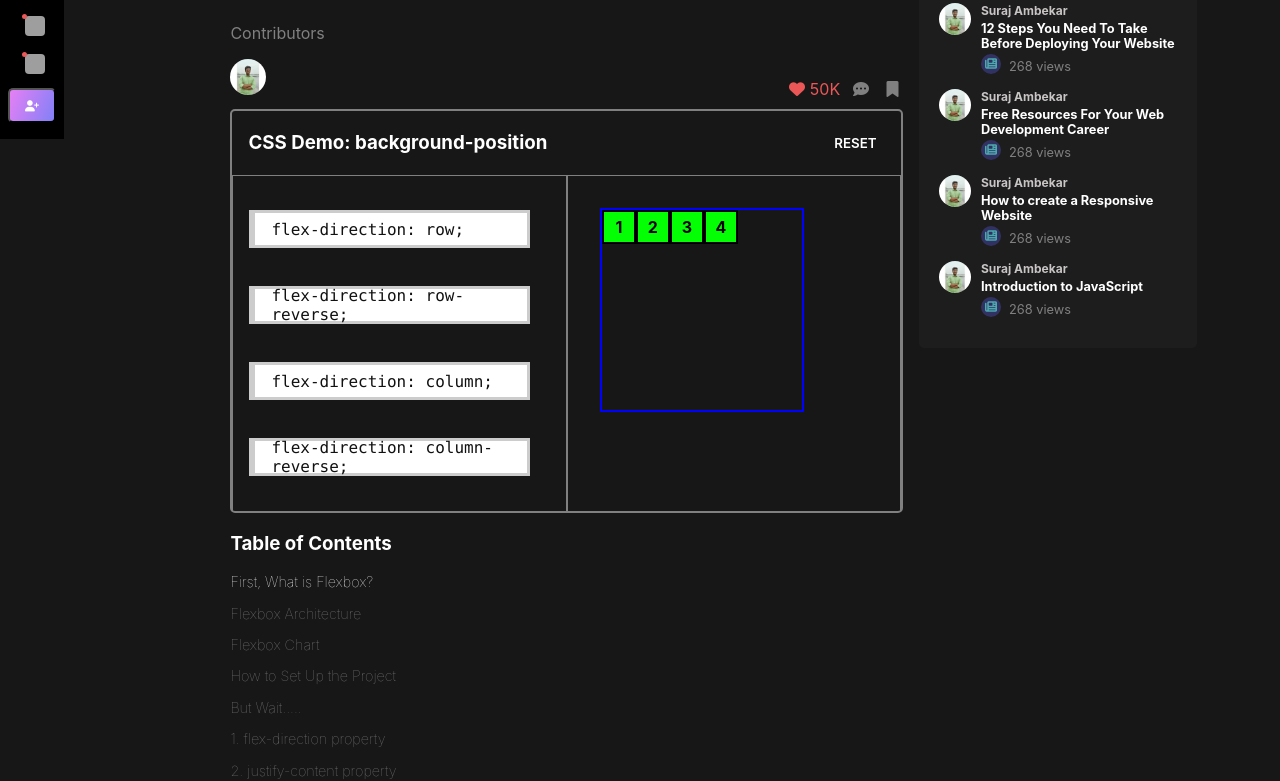
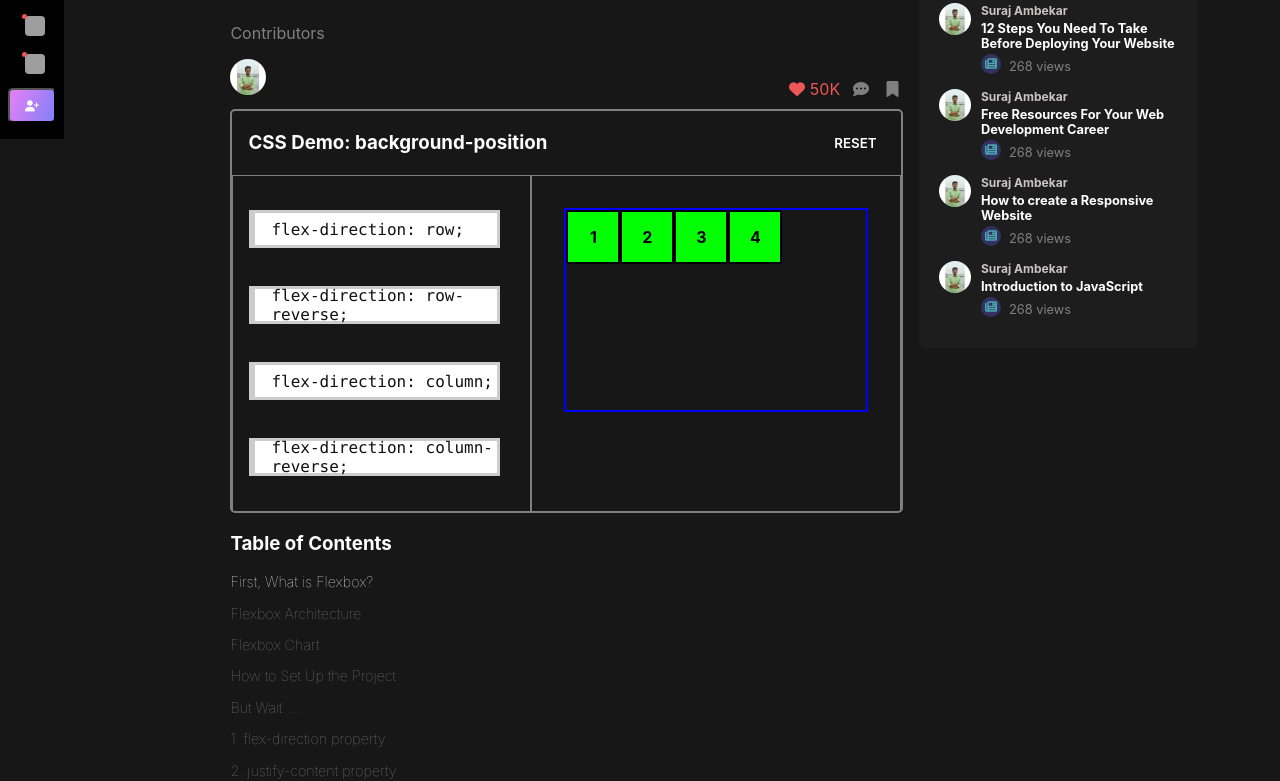
Before and after one commit to Suraj-Ambekar/React-Projects, a React (Create React App) app in the folder showwcaseclone/: page / in a window 1280 px wide. Shown: the part 626-1407 px from the top of the page. Built offline with nearby package versions, Linux system fonts and the light colour scheme; grey boxes are pictures that could not be loaded.

Commit message:
interative part of the website is done

```diff
--- a/showwcaseclone/src/Main.css
+++ b/showwcaseclone/src/Main.css
@@ -52,7 +52,12 @@
     justify-content: space-around;
 }
 
-.interactive-code .codes {
+.fg{
+    justify-content: center;
+    gap: 1rem;
+}
+
+.interactive-code .input {
     height: 2rem;
     width: 85%;
     background-color: #fff;
@@ -69,17 +74,17 @@
     position: relative;
 }
 
-.interactive-code .codes:hover {
+.interactive-code .input:hover {
     border: 0.2rem solid #aaa;
     border-left-width: 0.4rem;
 }
 
-.interactive-code .codes:focus {
+.interactive-code .input:focus {
     border: 0.2rem solid #3e8ae0;
     border-left-width: 0.4rem;
 }
 
-.interactive-code .codes::before {
+.interactive-code .input::before {
     content: "";
     position: absolute;
     right: -2rem;
@@ -92,7 +97,7 @@
     transition: transform 0.2s;
 }
 
-.interactive-code .codes:focus::before {
+.interactive-code .input:focus::before {
     transform: scaleX(1);
 }
 
@@ -105,15 +110,19 @@
 }
 
 .interactive-op .codes-op{
-    width: 200px;
+    width: 300px;
     height: 200px;
     border: 2px solid blue;
     display: flex;
 }
 
+.interactive-op .wrap{
+    flex-wrap: wrap;
+}
+
 .interactive-op .codes-op .flex{
-    height: 30px;
-    width: 30px;
+    height: 50px;
+    width: 50px;
     border: 2px solid black;
     background-color: rgb(4, 255, 4);
     color: black;
@@ -121,6 +130,14 @@
     display: grid;
     place-content: center;
 }
+
+.fl{
+    flex-grow: 1;
+}
+
+/* .interactive-op .codes-op .flex-grow{
+    flex-grow: 1;
+} */
 
 .interactive-op .codes-op .flex:hover{
     color: white;
--- a/showwcaseclone/src/Main.js
+++ b/showwcaseclone/src/Main.js
@@ -1,5 +1,5 @@
 import "./Main.css";
-import {useRef} from 'react';
+import { Inputs, Justifycontent, Aligncontent, Alignitems, Alignself, Flexgrow, Flexshrink, Flexwrap, Flexbasis, Flex, Flexflow, Placecontent} from "./Inputs";
 
 
 
@@ -7,11 +7,12 @@ import {useRef} from 'react';
 function Main(){
 
 
-    const codesRef = useRef([]);
-    const flexRef = useRef([]);
-    function handleClick() {
-        codesRef.current.forEach(input => input.style.color = "pink");
-    }
+
+    // const codesRef = useRef([]);
+    // const flexRef = useRef([]);
+    // function handleClick() {
+    //     codesRef.current.forEach(input => input.style.color = "pink");
+    // }
 
     // inputs.forEach((input) => {
     //     input.addEventListener("focus", () => {
@@ -93,7 +94,7 @@ function Main(){
 
 
 
-                            <div className="interactive-mode">
+                            {/* <div className="interactive-mode">
                                 <div className="interactive-heading">
                                     <h3 className="heading">CSS Demo: background-position</h3>
                                     <button type="button" className="reset-btn">RESET</button>
@@ -120,7 +121,35 @@ function Main(){
                                         <div className="flex">4</div>
                                     </div>
                                 </div>
-                            </div>
+                                <div className="interactive-heading">
+                                    <h3 className="heading">CSS Demo: background-position</h3>
+                                    <button type="button" className="reset-btn" onClick={handleReset}>RESET</button>
+                                </div>
+                                <div className="interactive-code">
+                                    <code className="input" ref={inputsRef} onFocus={handleFocus} onInput={handleInput} contenteditable="true">
+                                        flex-direction: row;
+                                    </code>
+                                    <code className="input" ref={inputsRef} onFocus={handleFocus} onInput={handleInput} contenteditable="true">
+                                        flex-direction: row-reverse;
+                                    </code>
+                                    <code className="input" ref={inputsRef} onFocus={handleFocus} onInput={handleInput} contenteditable="true">
+                                        flex-direction: column;
+                                    </code>
+                                    <code className="input" ref={inputsRef} onFocus={handleFocus} onInput={handleInput} contenteditable="true">
+                                        flex-direction: column-reverse;
+                                    </code>
+                                </div>
+                                <div className="interactive-op">
+                                    <div className="codes-op" ref={starRef}>
+                                        <div className="flex" onClick={handleClick}>1</div>
+                                        <div className="flex">2</div>
+                                        <div className="flex">3</div>
+                                        <div className="flex">4</div>
+                                    </div>
+                                </div>
+                            </div> */}
+                            < Inputs />
+                            {/* {Inputs()} */}
 
 
 
@@ -313,6 +342,7 @@ function Main(){
                                         <img src="./articleImages/codesnippet/fourth.jpg" alt="" className="snippet-img" />
                                     </div>
                                 </div>
+                                < Inputs />
                                 <h2 className="article-h2">2. justify-content property</h2>
                                 <p className="article-para">This property arranges flex-items along the <span className="bold">MAIN AXIS</span> inside the flex-container.</p>
                                 <img src="./articleImages/jc.png" alt="jc" className="article-img" />
@@ -347,6 +377,7 @@ function Main(){
                                         <img src="./articleImages/codesnippet/fifth.jpg" alt="" className="snippet-img" />
                                     </div>
                                 </div>
+                                < Justifycontent />
                                 <h2 className="article-h2">3. align-content property</h2>
                                 <p className="article-para">This property arranges flex-items along the <span className="bold">CROSS AXIS</span> inside the flex-container. This is similar to <span className="bold">justify-content</span>.</p>
                                 <img src="./articleImages/ac.png" alt="ac" className="article-img" />
@@ -381,6 +412,7 @@ function Main(){
                                         <img src="./articleImages/codesnippet/sixth.jpg" alt="" className="snippet-img" />
                                     </div>
                                 </div>
+                                < Aligncontent />
                                 <h2 className="article-h2">4. align-items property</h2>
                                 <p className="article-para">This property distributes Flex-items along the <span className="bold">Cross Axis.</span></p>
                                 <img src="./articleImages/ai.png" alt="ai" className="article-img" />
@@ -414,6 +446,7 @@ function Main(){
                                         <img src="./articleImages/codesnippet/seventh.jpg" alt="" className="snippet-img" />
                                     </div>
                                 </div>
+                                < Alignitems />
                                 <h2 className="article-h2">5. align-self property</h2>
                                 <p className="article-para">This property works on the child classes. It positions the selected item along the <span className="bold">Cross Axis.</span></p>
                                 <img src="./articleImages/as.png" alt="as" className="article-img" />
@@ -454,6 +487,7 @@ function Main(){
                                         <img src="./articleImages/codesnippet/eighth.jpg" alt="" className="snippet-img" />
                                     </div>
                                 </div>
+                                < Alignself />
                                 <h2 className="article-h2">Take a Break</h2>
                                 <p className="article-para">So far so good. Take a break!</p>
                                 <img src="./articleImages/brk.png" alt="brk" className="article-img" />
@@ -495,6 +529,7 @@ function Main(){
                                         <img src="./articleImages/codesnippet/ninth.jpg" alt="" className="snippet-img nin" />
                                     </div>
                                 </div>
+                                < Flexgrow />
                                 <p className="article-para">Resize the window and you'll see the results.</p>
                                 <p className="article-para">To duplicate the result of flex-shrink, write the following code:</p>
                                 <p className="article-para"><span className="note">Please note</span> that you need to delete the flex-wrap property first, otherwise it won't work.</p>
@@ -527,6 +562,7 @@ function Main(){
                                         <img src="./articleImages/codesnippet/tenth.jpg" alt="" className="snippet-img ten" />
                                     </div>
                                 </div>
+                                < Flexshrink />
                                 <p className="article-para">Now, resize the window and you'll see the results.</p>
                                 <h3 className="article-h3">c. flex-wrap</h3>
                                 <p className="article-para">This property helps you set the number of flex-items you want in a line or row.</p>
@@ -561,11 +597,13 @@ function Main(){
                                         <img src="./articleImages/codesnippet/eleven.jpg" alt="" className="snippet-img" />
                                     </div>
                                 </div>
+                                < Flexwrap />
                                 <h3 className="article-h3">d. flex-basis</h3>
                                 <p className="article-para">This is similar to adding width to a flex-item, but only more flexible. flex-basis: 10em, for example, will set the initial size of a flex-item to 10em. Its final size will be based on the available space, flex-grow, and flex-shrink.</p>
+                                < Flexbasis />
                                 <h2 className="article-h2">7. Shorthand Flexbox Properties</h2>
                                 <p className="article-para">Time to Investigate Flexbox Shorthands</p>
-                                <h3 className="article-h3">flexbox shorthand</h3>
+                                <h3 className="article-h3">a. flex</h3>
                                 <p className="article-para">This is the shorthand for the <span className="bold">flex-grow</span>, <span className="bold">flex-shrink</span> and <span className="bold">flex-basis</span> properties combined.</p>
                                 <img src="./articleImages/fs.png" alt="fs" className="article-img" />
                                 <p className="article-para">You can try this by writing the following code:</p>
@@ -599,7 +637,8 @@ function Main(){
                                         <img src="./articleImages/codesnippet/twelve.jpg" alt="" className="snippet-img" />
                                     </div>
                                 </div>
-                                <h3 className="article-h3">a. flex-flow</h3>
+                                < Flex />
+                                <h3 className="article-h3">b. flex-flow</h3>
                                 <p className="article-para">This is the shorthand for the <span className="bold">flex-direction</span> and <span className="bold">flex-wrap</span> properties:</p>
                                 <img src="./articleImages/ff.png" alt="ff" className="article-img" />
                                 <p className="article-para">You can try this by writing the following code:</p>
@@ -633,7 +672,8 @@ function Main(){
                                         <img src="./articleImages/codesnippet/fourthteen.jpg" alt="" className="snippet-img" />
                                     </div>
                                 </div>
-                                <h3 className="article-h3">b. place-content</h3>
+                                < Flexflow />
+                                <h3 className="article-h3">c. place-content</h3>
                                 <p className="article-para">This is the shorthand for the justify-content and align-content properties:</p>
                                 <img src="./articleImages/pc.png" alt="pc" className="article-img" />
                                 <p className="article-para">Let's duplicate the results:</p>
@@ -667,6 +707,7 @@ function Main(){
                                         <img src="./articleImages/codesnippet/fifthteen.jpg" alt="" className="snippet-img" />
                                     </div>
                                 </div>
+                                < Placecontent />
                                 <h2 className="article-h2">More Resources</h2>
                                 <p className="article-para">If you want to <span className="bold">exercise</span> your Flexbox knowledge, you can read this article of mine where you'll be <span className="bold">building five responsive layouts using Flexbox</span>. Here's a demo:</p>
                                 <img src="./articleImages/demo.png" alt="demo" className="article-img" />
```
